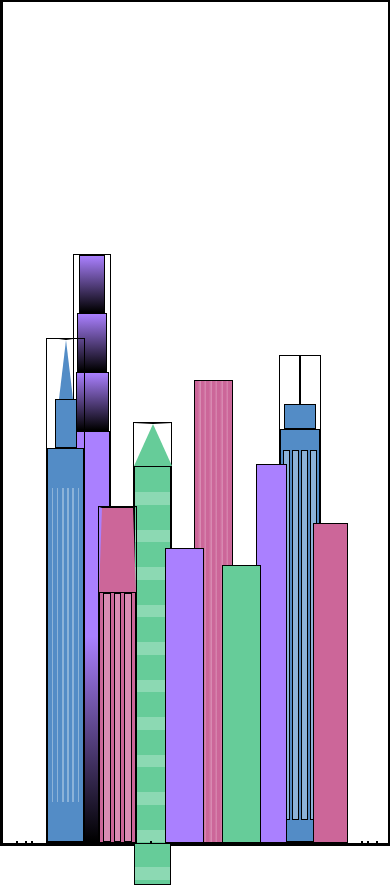
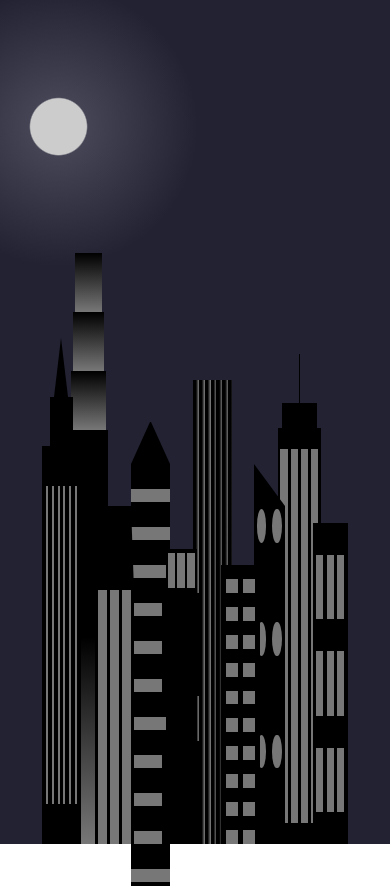
Before and after one commit to LiecardoAntonio/FCCCSSVariables, a plain HTML site: page index.html in a window 390 px wide. Drawn offline with Linux system fonts and the light colour scheme.

Commit message:
finished

```diff
--- a/index.html
+++ b/index.html
@@ -7,7 +7,7 @@
   </head>
 
   <body>
-    <div class="background-buildings">
+    <div class="background-buildings sky">
       <div class="empty-div"></div> <!--empty div just to space in the building, so it appears closer to each other-->
       <div class="empty-div"></div>
       <div class="bb1 building-wrap">
@@ -53,8 +53,27 @@
         </div>
       </div>
       <div class="empty-div"></div>
-      <div class="fb3"></div>
-      <div class="fb4"></div>
+      <div class="fb3 building-wrap">
+        <div class="fb3a window-wrap">
+          <div class="fb3-window"></div>
+          <div class="fb3-window"></div>
+          <div class="fb3-window"></div>
+        </div>
+        <div class="fb3b"></div>
+        <div class="fb3a"></div>
+        <div class="fb3b"></div>
+      </div>
+      <div class="fb4">
+        <div class="fb4a"></div>
+        <div class="fb4b">
+          <div class="fb4-window"></div>
+          <div class="fb4-window"></div>
+          <div class="fb4-window"></div>
+          <div class="fb4-window"></div>
+          <div class="fb4-window"></div>
+          <div class="fb4-window"></div>
+        </div>
+      </div>
       <div class="fb5"></div>
       <div class="fb6"></div>
       <div class="empty-div"></div>
--- a/styles.css
+++ b/styles.css
@@ -3,14 +3,14 @@
   --building-color2: #66cc99;
   --building-color3: #cc6699;
   --building-color4: #538cc6;
-  --window-color1: black;
+  --window-color1: #bb99ff;
   --window-color2: #8cd9b3;
   --window-color3: #d98cb3;
   --window-color4: #8cb3d9;
 }
 
 * {
-  border: 1px solid black; /*sementara kasih border biar keliatan bangunannya*/
+  /*border: 1px solid black;*/ /*sementara kasih border biar keliatan bangunannya*/
   box-sizing: border-box;
 }
 
@@ -40,6 +40,16 @@ body {
   display: flex;
   align-items: center;
   justify-content: space-evenly;
+}
+
+.sky {
+  /*the gradient is ellips shaped*/
+  background: radial-gradient(
+    circle closest-corner at 15% 15%, /*ini bikin direction dari sky background-nya di kiri atas, kalau mau, bisa coba comment directionnya biar bisa liat background-nya ditengah*/
+    #ffcf33 0% 20%,
+    #ffff66 21%,
+    #bbeeff 100%
+  ); /*this make it looks like a sunny sky*/
 }
 
 /*BACKGROUND BUILDINGS - "bb" stands for "background building"*/
@@ -126,7 +136,8 @@ body {
       90deg,
       var(--building-color3),
       var(--building-color3),
-    var(--window-color3) 15%);
+      var(--window-color3) 15%
+    );
 }
 
 .bb4 {
@@ -220,31 +231,106 @@ body {
 .fb3 {
   width: 10%;
   height: 35%;
+}
+
+.fb3a {
+  width: 80%;
+  height: 15%;
   background-color: var(--building-color1);
+}
+
+.fb3b {
+  width: 100%;
+  height: 35%;
+  background-color: var(--building-color1);
+}
+
+.fb3-window {
+  width: 25%;
+  height: 80%;
+  background-color: var(--window-color1);
 }
 
 .fb4 {
   width: 8%;
   height: 45%;
-  background-color: var(--building-color1);
   position: relative;
   left: 10%;
+}
+
+.fb4a {
+  border-top: 5vh solid transparent;
+  border-left: 8vw solid var(--building-color1);
+}
+
+.fb4b {
+  width: 100%;
+  height: 89%;
+  background-color: var(--building-color1);
+  display: flex;
+  flex-wrap: wrap;
+}
+
+.fb4-window {
+  width: 30%;
+  height: 10%;
+  border-radius: 50%;
+  background-color: var(--window-color1);
+  margin: 10%;
 }
 
 .fb5 {
   width: 10%;
   height: 33%;
-  background-color: var(--building-color2);
+  /* background-color: var(--building-color2); */
   position: relative;
   right: 10%;
+  background: repeating-linear-gradient(
+    var(--building-color2) 0% 5%,
+    transparent 5% 10%
+  ),
+  repeating-linear-gradient(
+    90deg,
+    var(--building-color2) 0% 12%,
+    var(--window-color2) 12% 44%
+  );
 }
 
 .fb6 {
   width: 9%;
   height: 38%;
-  background-color: var(--building-color3);
+  /* background-color: var(--building-color3); */
+  background: repeating-linear-gradient(
+    90deg,
+    var(--building-color3) 0% 10%,
+    transparent 10% 30%
+  ),
+  repeating-linear-gradient(
+    var(--building-color3) 0% 10%,
+    var(--window-color3) 10% 30%
+  );
 }
 
-.empty-div {
-  background-color: red;
+@media (max-width: 1000px) {
+  :root {
+    --building-color1: #000 ;
+    --building-color2: #000 ;
+    --building-color3: #000 ;
+    --building-color4: #000 ;
+    --window-color1: #777;
+    --window-color2: #777;
+    --window-color3: #777;
+    --window-color4: #777;
   }
+
+  .sky {
+    background: radial-gradient(
+      closest-corner circle at 15% 15%,
+      #ccc,
+      #ccc 20%,
+      #445 21%,
+      #223 100%
+      /*turn into night*/
+    );
+  }
+}
```
Lines whose indentation alone changed are shown as unchanged.
